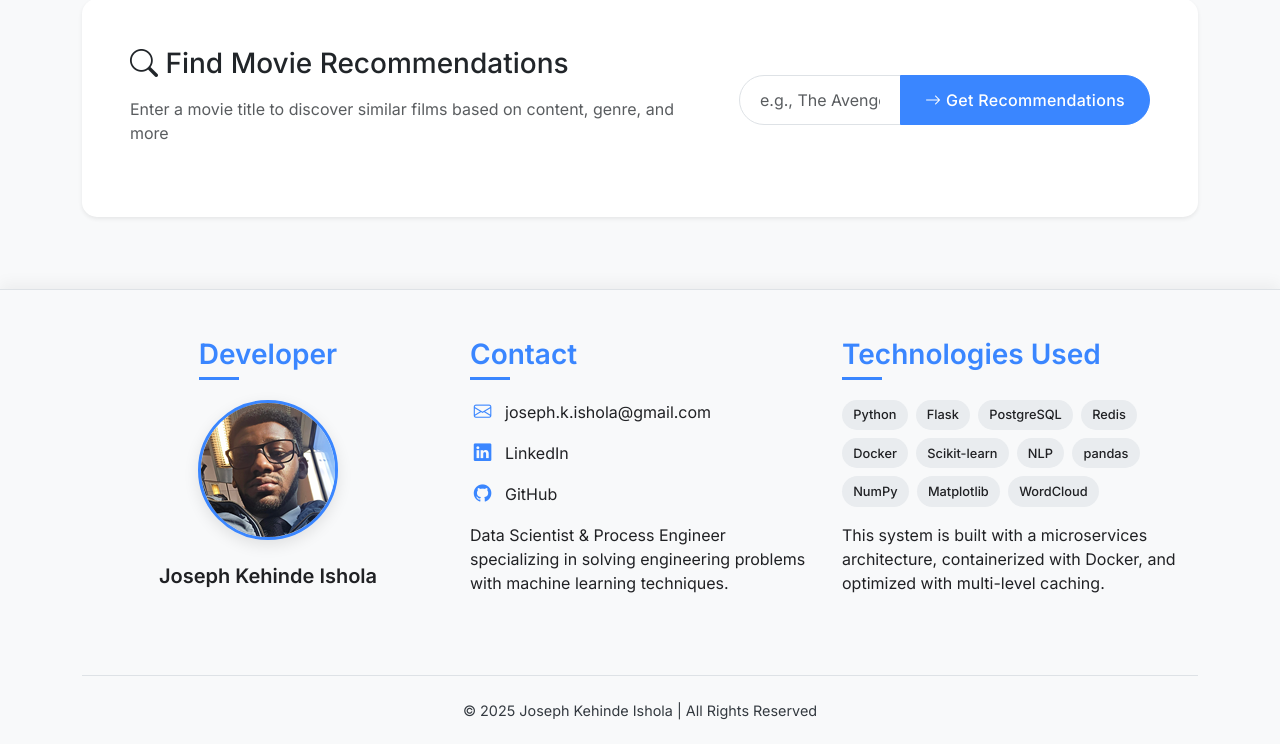
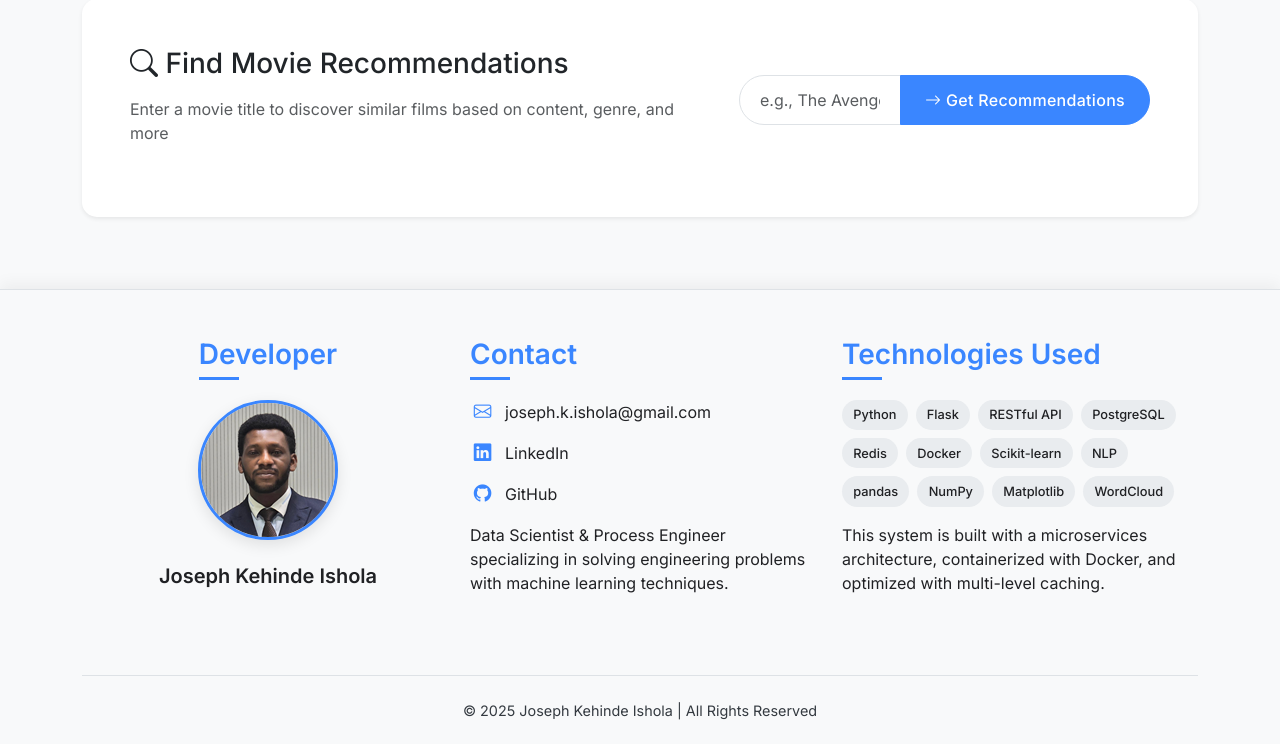
Before and after one commit to joseph-ishola/movie-recommender-app, a Flask app: page / in a window 1280 px wide. Shown: the part 283-1027 px from the top of the page. Run offline with Flask 3, Linux system fonts and the light colour scheme; data that the repository does not hold is empty.

Commit message:
add developer profile pic, and a favicon

```diff
--- a/templates/index.html
+++ b/templates/index.html
@@ -9,6 +9,7 @@
     <link rel="stylesheet" href="https://fonts.googleapis.com/css2?family=Inter:wght@400;500;600;700&display=swap">
     <link rel="stylesheet" href="https://cdn.jsdelivr.net/npm/bootstrap-icons@1.10.5/font/bootstrap-icons.css">
     <link rel="stylesheet" href="{{ url_for('static', filename='style.css') }}">
+    <link rel="icon" type="image/x-icon" href="{{ url_for('static', filename='favicon.ico') }}">
 </head>
 <body>
     <header class="text-center">
@@ -110,6 +111,7 @@
                     <div class="tech-stack">
                         <span class="tech-item">Python</span>
                         <span class="tech-item">Flask</span>
+                        <span class="tech-item">RESTful API</span>
                         <span class="tech-item">PostgreSQL</span>
                         <span class="tech-item">Redis</span>
                         <span class="tech-item">Docker</span>
```
Also changed, not shown: static/favicon.ico (added), static/images/profile.jpg (deleted), static/images/profile.png, static/images/profile2.png (added).
